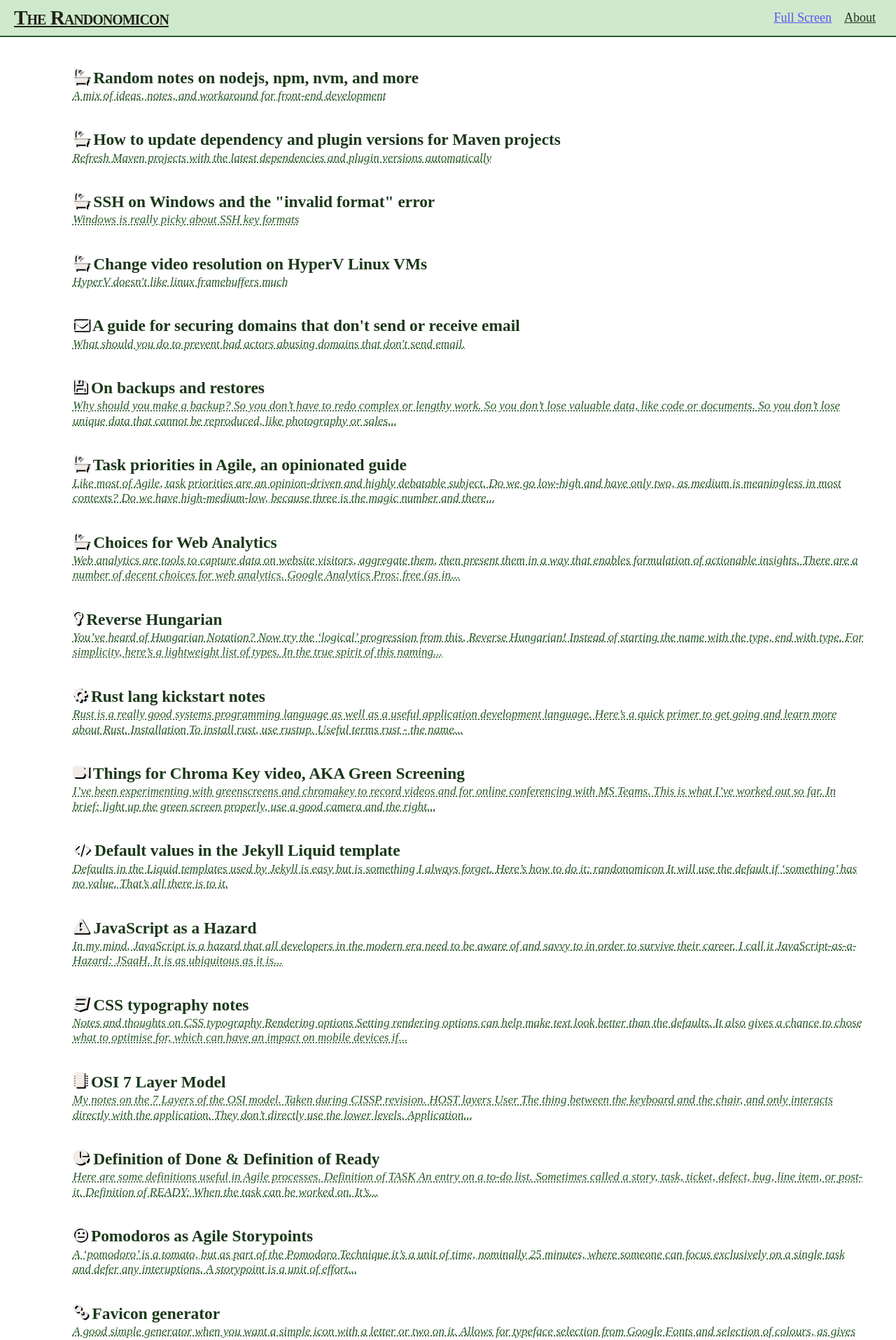
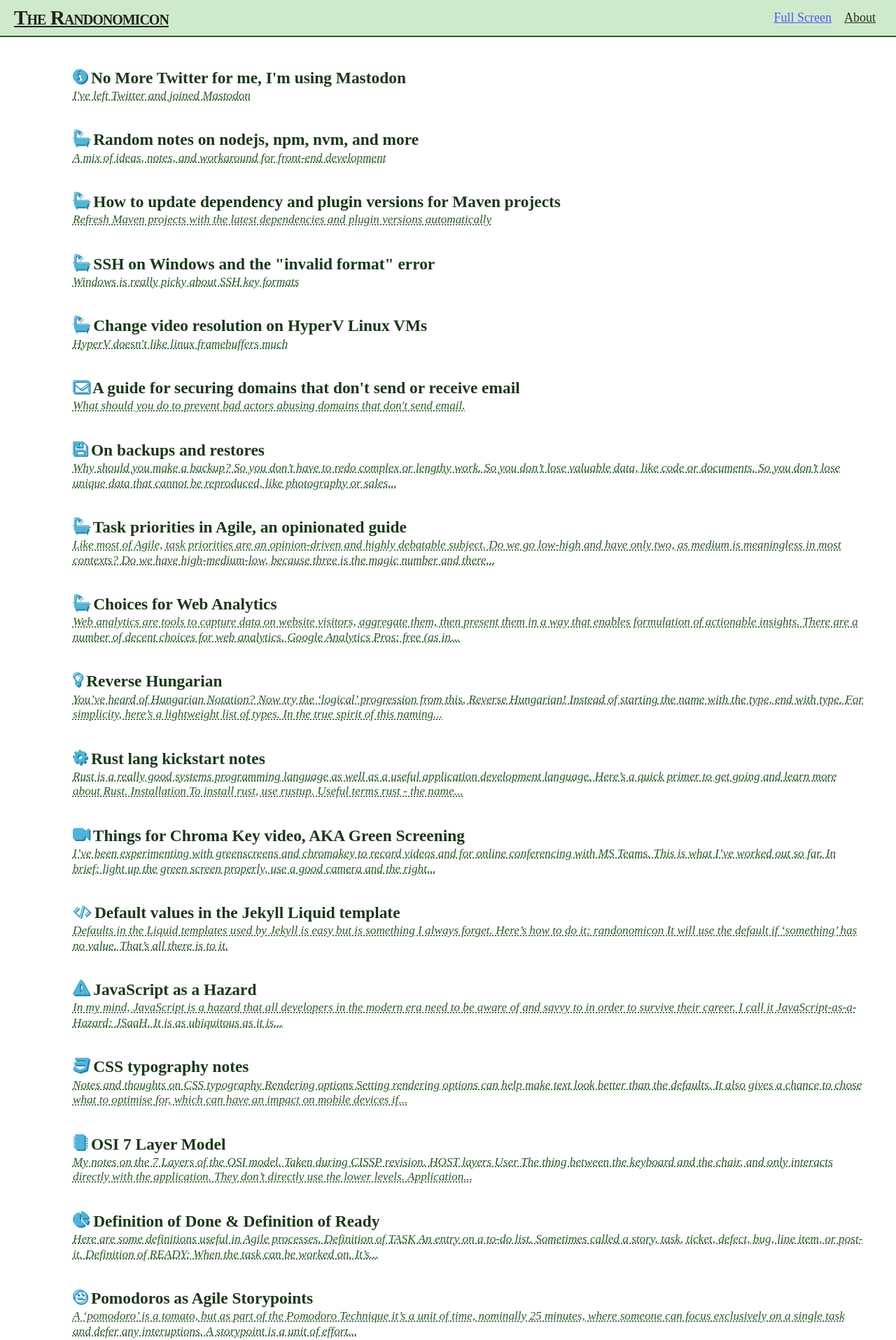
Before and after one commit to antonyh/randonomicon, a Jekyll site: the page built from index.md, in a window 1280 px wide. Shown: the top 1915 px of the page at 70% size. Built offline with Jekyll 4.4.1, drawn with Linux system fonts in a browser that asks for light colours; part of the change alters nothing that is shown.

Commit message:
Add content

```diff
--- /dev/null
+++ b/_posts/2023-01-25-move-to-mastodon.markdown
@@ -0,0 +1,23 @@
+---
+layout: post
+date: 2023-01-25 17:17:17 +000
+title: No More Twitter for me, I'm using Mastodon
+description: I've left Twitter and joined Mastodon
+categories: social media
+comments: false
+sharing: true
+icon: info-circle
+---
+"25th January 2023"
+
+I little late to add this update here, two months late.
+
+I've moved my social presence (as quite as it is) over to Mastodon, and can now be located at
+
+https://mastodon.ie/@antony
+
+There's plenty of non-random reasons for the switch, and plenty of public discussion on the subject
+which I don't care to repeat. What I have found, it's Mastodon as a community is far more interesting,
+refreshing, engaging, and has broader horizons and appeal than other social sites. That's good enough for me.
+
+If I ever decide to play with hosting a Mastodon instance, I'll write it up and document my experiences here.
--- a/_sass/minima/_layout.scss
+++ b/_sass/minima/_layout.scss
@@ -281,10 +281,10 @@
 
 .post-icons {
   font-size: 2em;
-  color: lighten($grey-color, 30%);
+  color: lighten($brand-highlight-colour, 30%);
   display: inline;
   vertical-align: top;
-  text-shadow: black 2px 2px;
+  text-shadow: lighten($brand-highlight-colour, 10%) 2px 2px;
 }
 
 .post-icons:hover {
```
